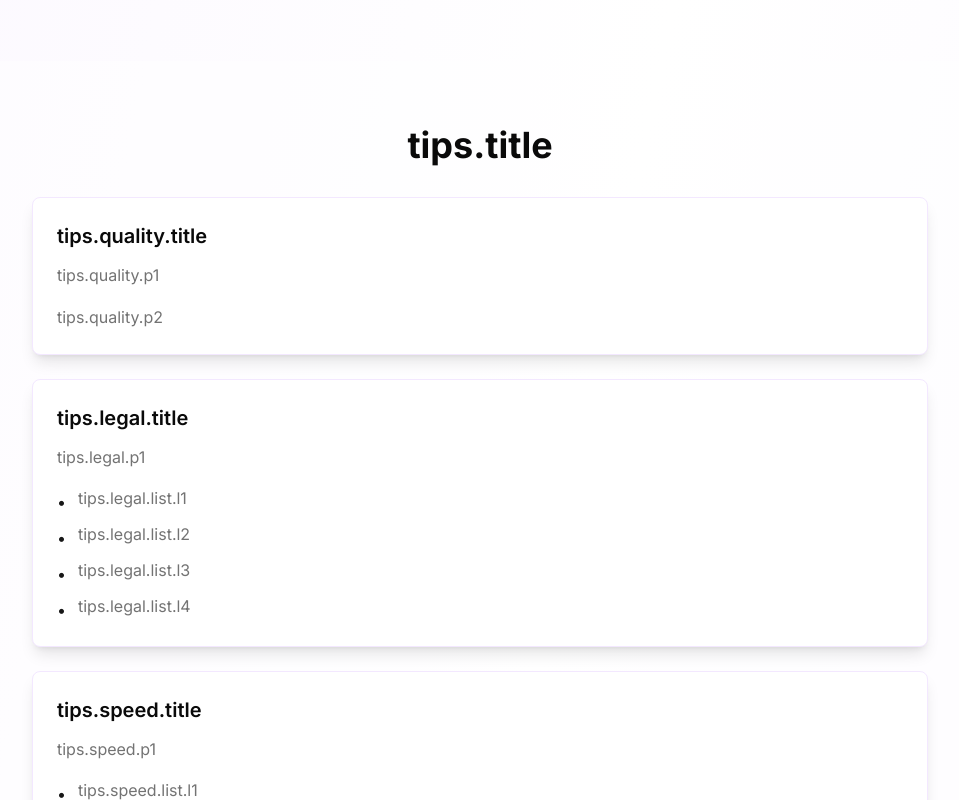
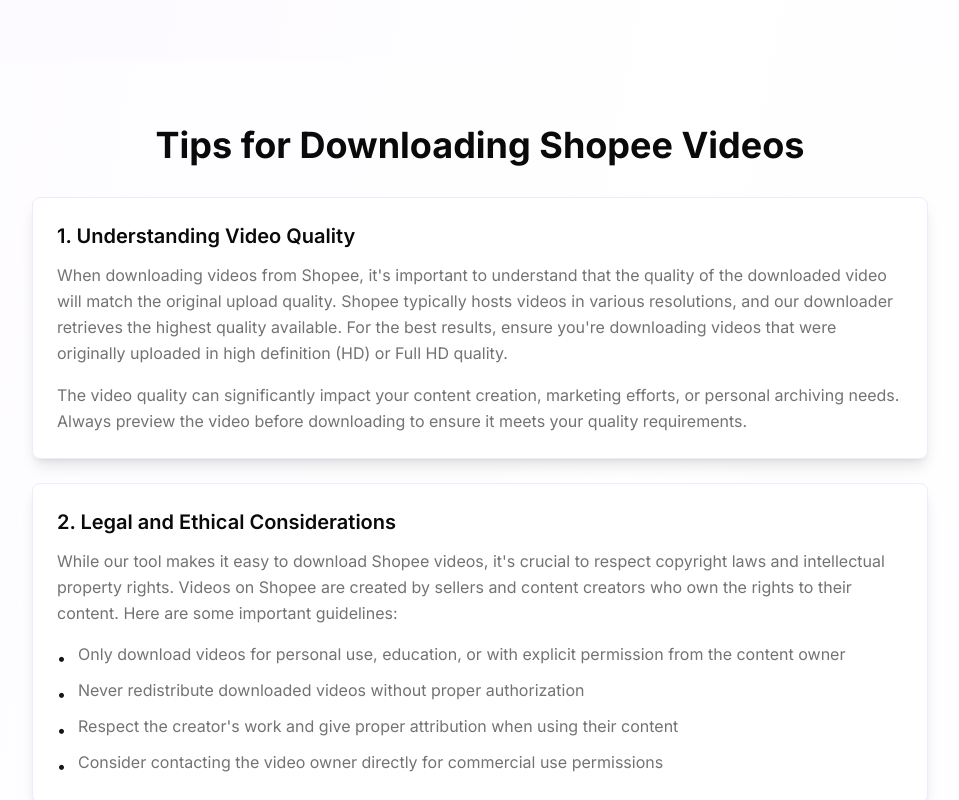
Before and after one commit to betiol/shopee-video-downloader, a Next.js app: page /en in a window 1280 px wide. Shown: the part 2180-2980 px from the top of the page, without its empty margins (160-1119 px from the left). Built offline with nearby package versions, Linux system fonts and the light colour scheme; no server answers.

Commit message:
fix translation

```diff
--- a/app/[locale]/page.tsx
+++ b/app/[locale]/page.tsx
@@ -28,8 +28,8 @@
   const tAbout = useTranslations("about");
   const tMobile = useTranslations("mobile");
   const tDesktop = useTranslations("desktop");
-  const tTips = useTranslations("tips");
-  const tEducation = useTranslations("education");
+  const tTips = useTranslations("auth.tips");
+  const tEducation = useTranslations("auth.education");
 
   const [url, setUrl] = useState("");
   const [videoUrl, setVideoUrl] = useState("");
```
